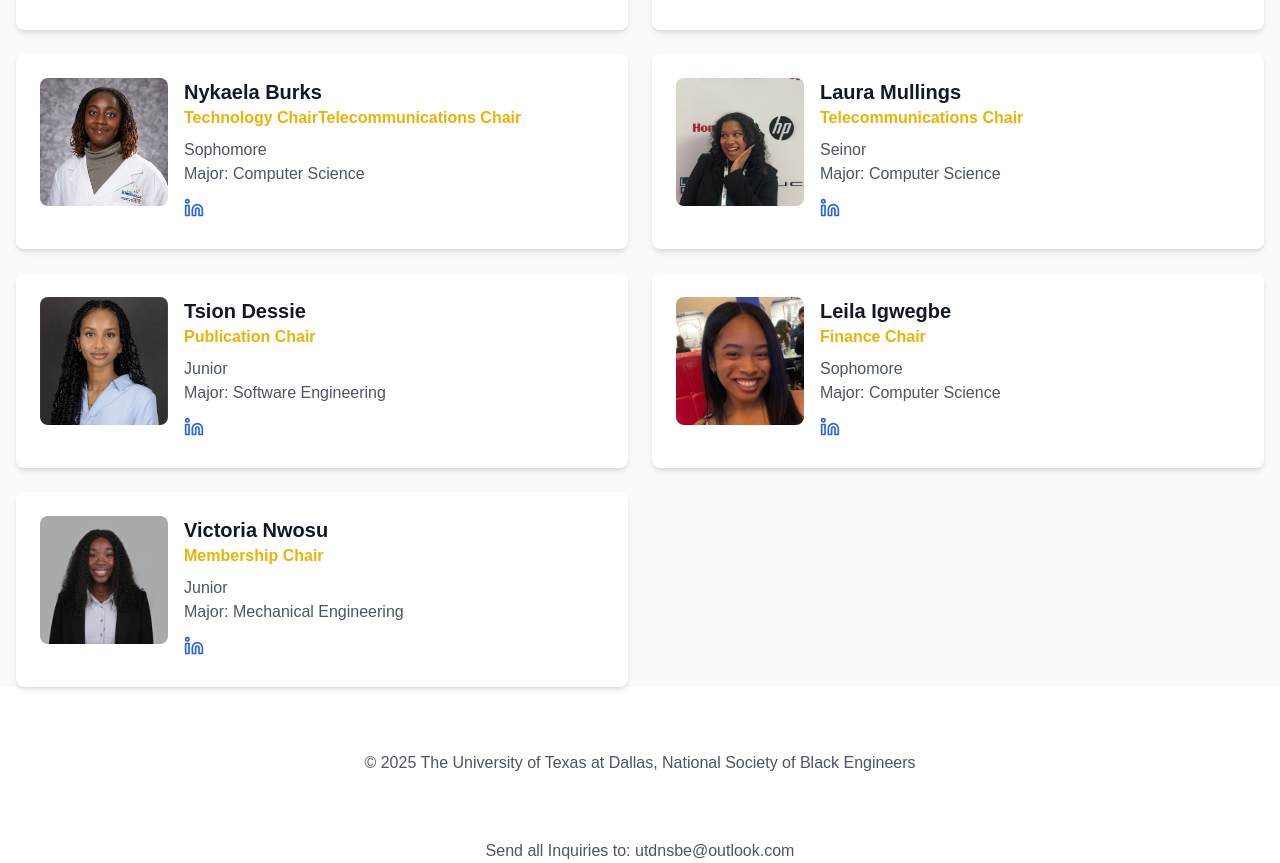
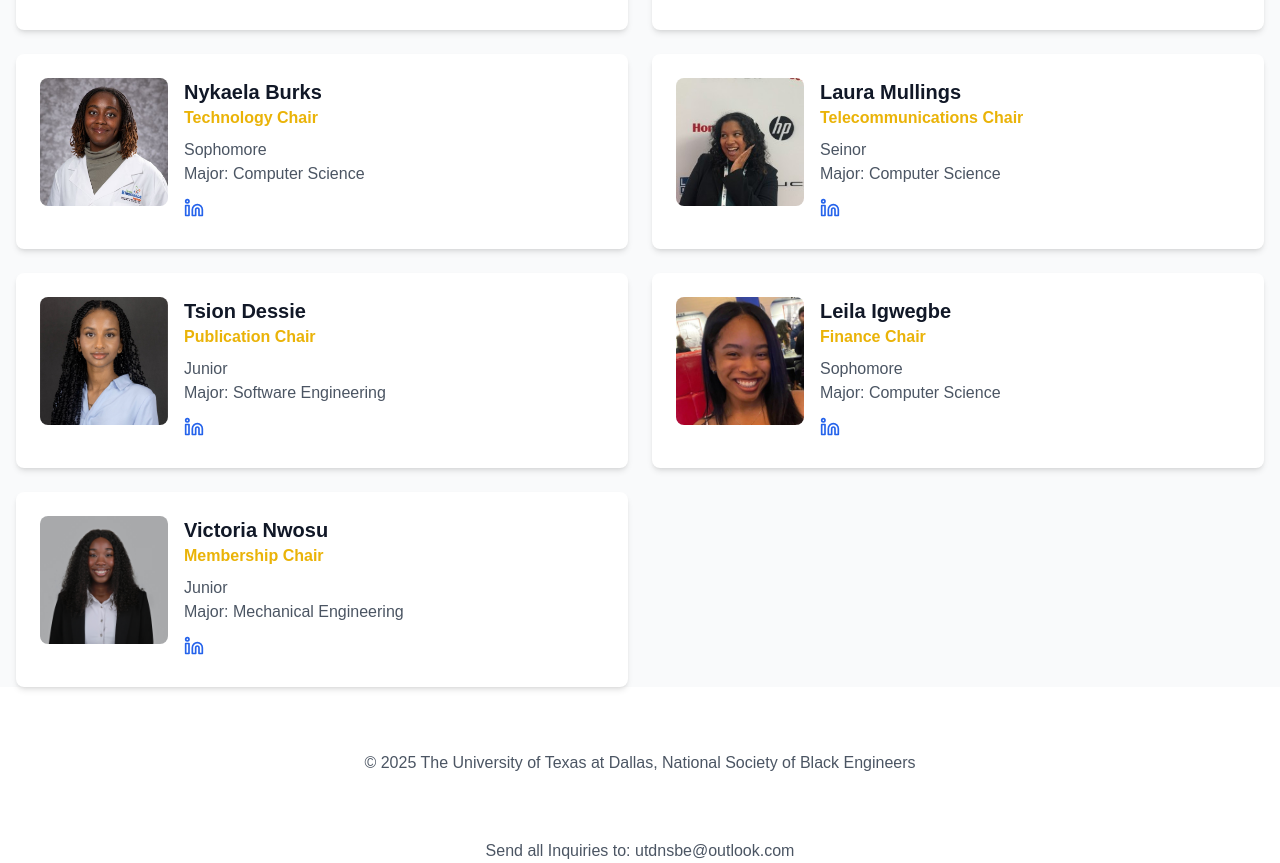
Before and after one commit to Cicirokk101/nsbewebsite, a Next.js app: page /ourTeam in a window 1280 px wide. Shown: the part 1767-2630 px from the top of the page. Built offline with nearby package versions, Linux system fonts and the light colour scheme.

Commit message:
typo correction

```diff
--- a/src/app/ourTeam/page.tsx
+++ b/src/app/ourTeam/page.tsx
@@ -117,7 +117,7 @@ const teamMembers = [
   },
   {
     name: "Nykaela Burks",
-    role: "Technology ChairTelecommunications Chair",
+    role: "Technology Chair",
     year: "Sophomore",
     major: "Computer Science",
     image: "/img/Nykaela Burks.jpg",
```
